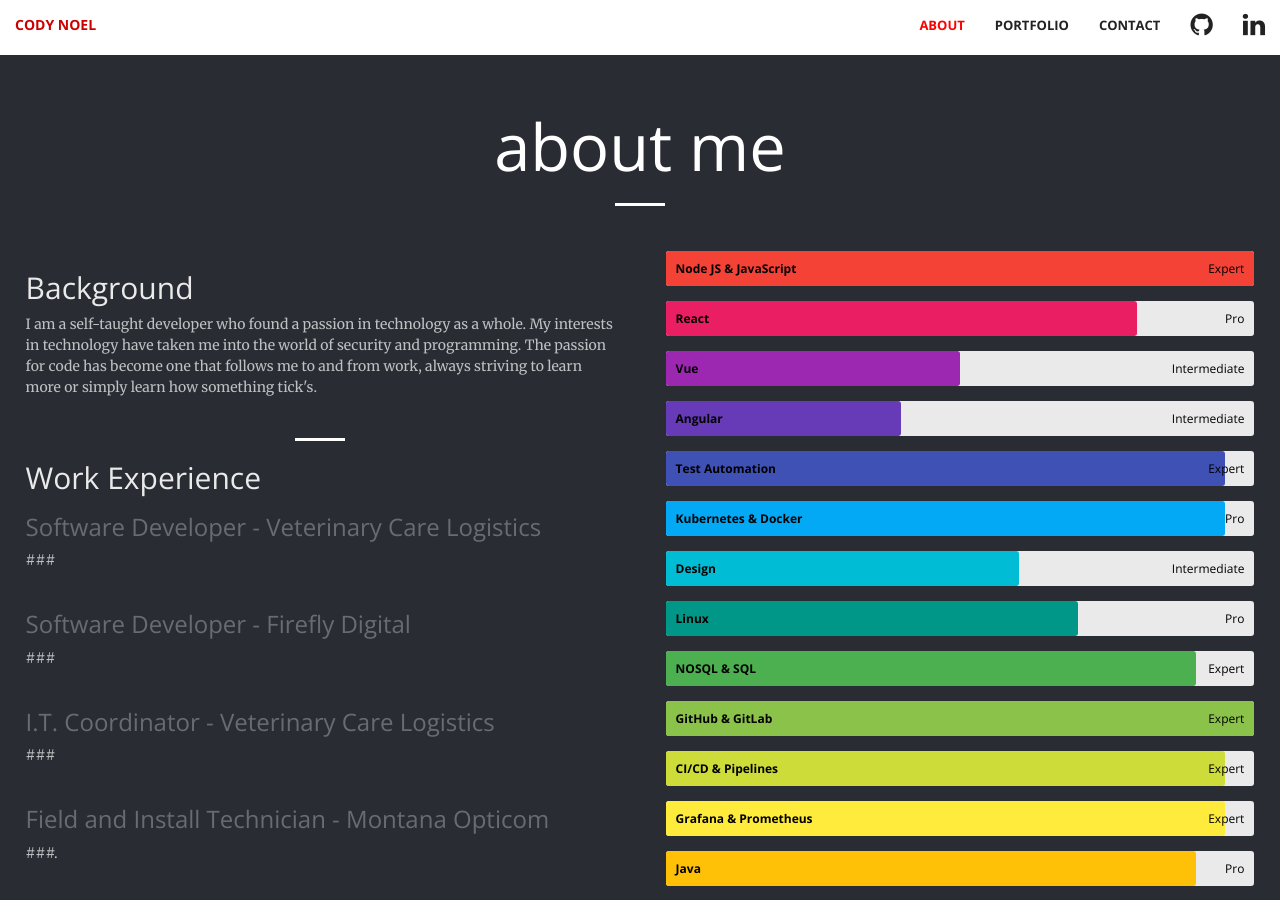
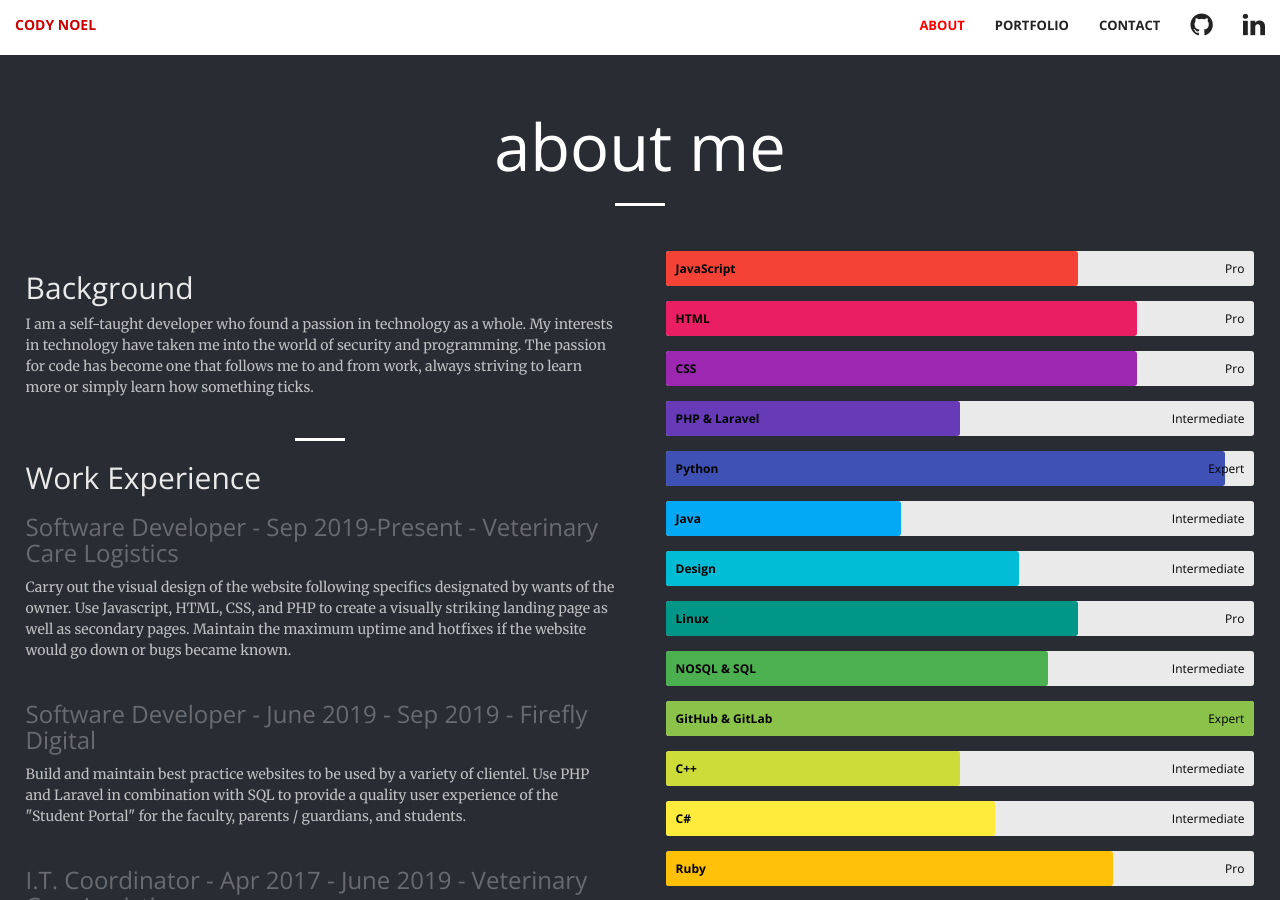
Before and after one commit to codypy/codypy.github.io, a Jekyll site: the page built from index.html, in a window 1280 px wide and 900 px high, scrolled down 889 px. Built offline with Jekyll 4.4.1, drawn with Linux system fonts in a browser that asks for light colours; Markdown is read by kramdown in place of the engine named in the settings; some of the changed text lies outside the part shown.

Commit message:
Mass Update to finish website and portfolio

```diff
--- a/_includes/about.html
+++ b/_includes/about.html
@@ -8,54 +8,69 @@
     <p class="text-faded">I am a self-taught developer who found a passion in technology as a whole.
        My interests in technology have taken me into the world of security and programming.
         The passion for code has become one that follows me to and from work,
-         always striving to learn more or simply learn how something tick's.</p>
+         always striving to learn more or simply learn how something ticks.</p>
     </br>
     <hr class="light">
     <h2 class="text-light-faded">Work Experience</h2>
-    <h3 class="text-faded-more">Software Developer - Veterinary Care Logistics</h3>
-    <p class="text-faded">###</p>
+    <h3 class="text-faded-more">Software Developer - Sep 2019-Present - Veterinary Care Logistics</h3>
+    <p class="text-faded">Carry out the visual design of the website following specifics designated by wants of the owner.
+      Use Javascript, HTML, CSS, and PHP to create a visually striking landing page as well as secondary pages.
+      Maintain the maximum uptime and hotfixes if the website would go down or bugs became known.</p>
     </br>
-    <h3 class="text-faded-more">Software Developer - Firefly Digital</h3>
-    <p class="text-faded">###</p>
+    <h3 class="text-faded-more">Software Developer - June 2019 - Sep 2019 - Firefly Digital</h3>
+    <p class="text-faded">Build and maintain best practice websites to be used by a variety of clientel. Use PHP and Laravel in combination with SQL to
+      provide a quality user experience of the "Student Portal" for the faculty, parents / guardians, and students.
+    </p>
     </br>
-    <h3 class="text-faded-more">I.T. Coordinator - Veterinary Care Logistics</h3>
-    <p class="text-faded">###</p>
+    <h3 class="text-faded-more">I.T. Coordinator - Apr 2017 - June 2019 - Veterinary Care Logistics</h3>
+    <p class="text-faded">Institute protocols for the use of IT across departments and projects.
+      Provide advice on the most suitable IT choices.
+      Provide technical support or training for systems and networks.
+      Act as link between end users and higher level support.
+      Install and configure software and hardware (printers, network cards etc.).
+      Monitor system and network performance.
+      Perform troubleshooting, repairs and data restoration.
+      Performance maintenance activities (e.g. backups).
+      Maintain licenses and upgrade schedules.
+      Collaborate with other professionals to maintain standards and functionality. </p>
     </br>
-    <h3 class="text-faded-more">Field and Install Technician - Montana Opticom</h3>
-    <p class="text-faded">###.</p>
+    <h3 class="text-faded-more">Field and Install Technician - Feb 2017 - Mar 2018 - Montana Opticom</h3>
+    <p class="text-faded">Carry out the designed infrastructure of fiber optic networks in neighborhoods or developments.
+      Assist the installer with bringing the network into the individual home or business.
+      Take repair orders to individual homes or businesses to test, diagnose, replace, or repair faulty equipment.</p>
     </br>
   </div>
   <div class="right" id="conditional-full-width">
     <div name="skills" id="skills-graph">
-      <div class="skillbar clearfix " data-percent="100%">
-          <div class="skillbar-title" style="background: #f44336;"><span>Node JS & JavaScript</span></div>
+      <div class="skillbar clearfix " data-percent="70%">
+          <div class="skillbar-title" style="background: #f44336;"><span>JavaScript</span></div>
           <div class="skillbar-bar" style="background: #f44336;"></div>
-          <div class="skill-bar-percent">Expert</div>
+          <div class="skill-bar-percent">Pro</div>
         </div>
         <div class="skillbar clearfix " data-percent="80%">
-          <div class="skillbar-title" style="background: #e91e63;"><span>React</span></div>
+          <div class="skillbar-title" style="background: #e91e63;"><span>HTML</span></div>
           <div class="skillbar-bar" style="background: #e91e63;"></div>
           <div class="skill-bar-percent">Pro</div>
         </div>
+        <div class="skillbar clearfix " data-percent="80%">
+          <div class="skillbar-title" style="background: #9c27b0;"><span>CSS</span></div>
+          <div class="skillbar-bar" style="background: #9c27b0;"></div>
+          <div class="skill-bar-percent">Pro</div>
+        </div>
         <div class="skillbar clearfix " data-percent="50%">
-          <div class="skillbar-title" style="background: #9c27b0;"><span>Vue</span></div>
-          <div class="skillbar-bar" style="background: #9c27b0;"></div>
-          <div class="skill-bar-percent">Intermediate</div>
-        </div>
-        <div class="skillbar clearfix " data-percent="40%">
-          <div class="skillbar-title" style="background: #673ab7;"><span>Angular</span></div>
+          <div class="skillbar-title" style="background: #673ab7;"><span>PHP & Laravel</span></div>
           <div class="skillbar-bar" style="background: #673ab7;"></div>
           <div class="skill-bar-percent">Intermediate</div>
         </div>
         <div class="skillbar clearfix " data-percent="95%">
-          <div class="skillbar-title" style="background: #3f51b5;"><span>Test Automation</span></div>
+          <div class="skillbar-title" style="background: #3f51b5;"><span>Python</span></div>
           <div class="skillbar-bar" style="background: #3f51b5;"></div>
           <div class="skill-bar-percent">Expert</div>
         </div>
-        <div class="skillbar clearfix " data-percent="95%">
-          <div class="skillbar-title" style="background: #03a9f4;"><span>Kubernetes & Docker</span></div>
+        <div class="skillbar clearfix " data-percent="40%">
+          <div class="skillbar-title" style="background: #03a9f4;"><span>Java</span></div>
           <div class="skillbar-bar" style="background: #03a9f4;"></div>
-          <div class="skill-bar-percent">Pro</div>
+          <div class="skill-bar-percent">Intermediate</div>
         </div>
         <div class="skillbar clearfix " data-percent="60%">
           <div class="skillbar-title" style="background: #00bcd4;"><span>Design</span></div>
@@ -67,35 +82,35 @@
           <div class="skillbar-bar" style="background: #009688;"></div>
           <div class="skill-bar-percent">Pro</div>
         </div>
-        <div class="skillbar clearfix " data-percent="90%">
+        <div class="skillbar clearfix " data-percent="65%">
           <div class="skillbar-title" style="background: #4caf50;"><span>NOSQL & SQL</span></div>
           <div class="skillbar-bar" style="background: #4caf50;"></div>
-          <div class="skill-bar-percent">Expert</div>
+          <div class="skill-bar-percent">Intermediate</div>
         </div>
         <div class="skillbar clearfix " data-percent="100%">
           <div class="skillbar-title" style="background: #8bc34a;"><span>GitHub & GitLab</span></div>
           <div class="skillbar-bar" style="background: #8bc34a;"></div>
           <div class="skill-bar-percent">Expert</div>
         </div>
-        <div class="skillbar clearfix " data-percent="95%">
-          <div class="skillbar-title" style="background: #cddc39;"><span>CI/CD & Pipelines</span></div>
+        <div class="skillbar clearfix " data-percent="50%">
+          <div class="skillbar-title" style="background: #cddc39;"><span>C++</span></div>
           <div class="skillbar-bar" style="background: #cddc39;"></div>
-          <div class="skill-bar-percent">Expert</div>
+          <div class="skill-bar-percent">Intermediate</div>
         </div>
-        <div class="skillbar clearfix " data-percent="95%">
-          <div class="skillbar-title" style="background: #ffeb3b;"><span>Grafana & Prometheus</span></div>
+        <div class="skillbar clearfix " data-percent="56%">
+          <div class="skillbar-title" style="background: #ffeb3b;"><span>C#</span></div>
           <div class="skillbar-bar" style="background: #ffeb3b;"></div>
-          <div class="skill-bar-percent">Expert</div>
+          <div class="skill-bar-percent">Intermediate</div>
         </div>
-        <div class="skillbar clearfix " data-percent="90%">
-          <div class="skillbar-title" style="background: #ffc107;"><span>Java</span></div>
+        <div class="skillbar clearfix " data-percent="76%">
+          <div class="skillbar-title" style="background: #ffc107;"><span>Ruby</span></div>
           <div class="skillbar-bar" style="background: #ffc107;"></div>
           <div class="skill-bar-percent">Pro</div>
         </div>
-        <div class="skillbar clearfix " data-percent="95%">
-          <div class="skillbar-title" style="background: #ff9800;"><span>Photoshop</span></div>
+        <div class="skillbar clearfix " data-percent="25%">
+          <div class="skillbar-title" style="background: #ff9800;"><span>Go</span></div>
           <div class="skillbar-bar" style="background: #ff9800;"></div>
-          <div class="skill-bar-percent">Expert</div>
+          <div class="skill-bar-percent">Next Adventure</div>
         </div>
       </section>
     </div>
--- a/_includes/portfolio.html
+++ b/_includes/portfolio.html
@@ -6,45 +6,45 @@
   <div class="container-fluid">
     <div class="row no-gutter">
       <div class="col-lg-4 col-sm-6">
-      <a href="#" class="portfolio-box">
-        <img src="#" class="img-responsive" alt="">
+      <a href="https://vetlogic.co" class="portfolio-box">
+        <img src="../img/vetlogic.jpeg.PNG" class="img-responsive" alt="">
         <div class="portfolio-box-caption">
         <div class="portfolio-box-caption-content">
           <div class="project-category text-faded">
-            ###
+            The most advanced Veterinary Inventory Professional on the market
           </div>
           <div class="project-name">
-            ###
+            Veterinary Care Logistics
           </div>
         </div>
         </div>
       </a>
       </div>
       <div class="col-lg-4 col-sm-6">
-      <a href="#" class="portfolio-box">
-        <img src="#" class="img-responsive" alt="">
+      <a href="https://pawlishedpetsbpyd.com" class="portfolio-box">
+        <img src="../img/pawl.jpeg.jpeg" class="img-responsive" alt="">
         <div class="portfolio-box-caption">
         <div class="portfolio-box-caption-content">
           <div class="project-category text-faded">
-            ###
+            The best award winning dog groomer in Texas
           </div>
           <div class="project-name">
-            ###
+            Pawloshed Pets
           </div>
         </div>
         </div>
       </a>
       </div>
       <div class="col-lg-4 col-sm-6">
-      <a href="#" class="portfolio-box">
-        <img src="#" class="img-responsive" alt="">
+      <a href="https://www.veterinaryisn.com/" class="portfolio-box">
+        <img src="../img/visn.jpeg" class="img-responsive" alt="">
         <div class="portfolio-box-caption">
         <div class="portfolio-box-caption-content">
           <div class="project-category text-faded">
-            ###
+            A network dedicated to bringing Inventory Management Professionals together
           </div>
           <div class="project-name">
-            ###
+            Veterinary Inventory Strategy Network
           </div>
         </div>
         </div>
```
Also changed, not shown: img/pawl.jpeg.jpeg (added), img/vetlogic.jpeg.PNG (added), img/visn.jpeg (added), 1 other file.
